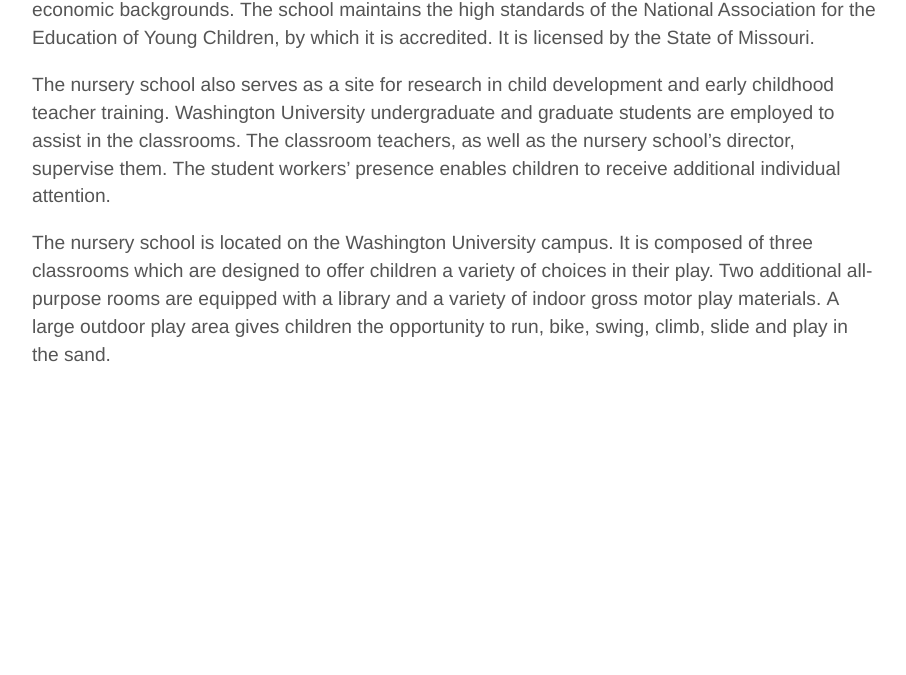
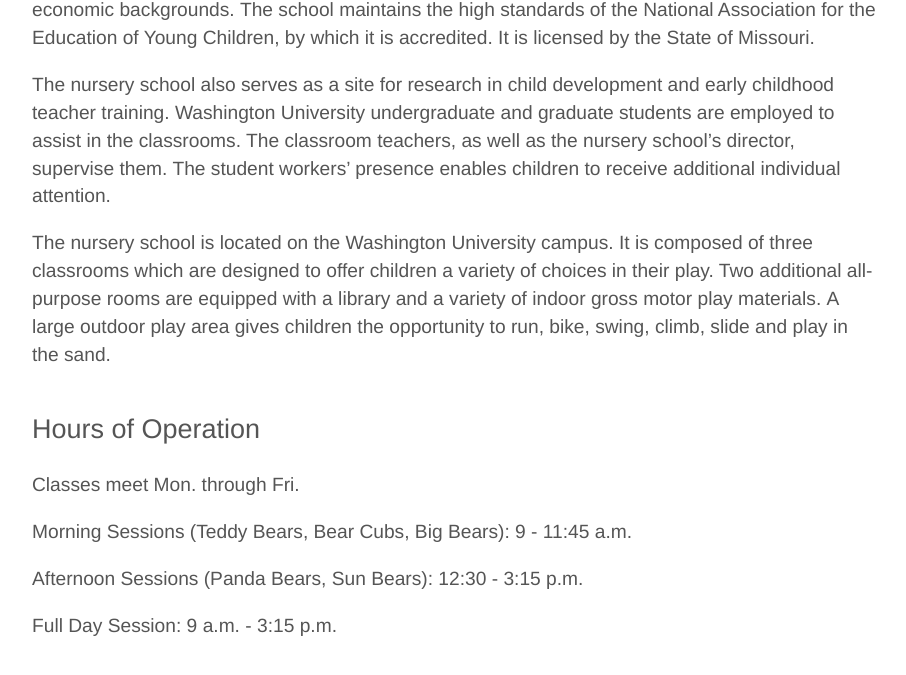
Before and after one commit to cse256-sp2021/information-foraging-belannabarnes, a website: page files/about.html in a window 1280 px wide. Shown: the part 1758-2433 px from the top of the page, without its empty margins (28-934 px from the left). Before the commit the page ends 2186 px from the top, so only its background shows below. Drawn offline with nearby package versions, Linux system fonts and the light colour scheme; files that its build step writes are made by us from their sources; files whose address does not match are found by name.

Commit message:
updated school_day task

```diff
--- a/files/about.html
+++ b/files/about.html
@@ -61,6 +61,12 @@
                         gives children the opportunity to run, bike, swing, climb, slide
                         and play in the sand.
                     </p>
+                    <br>
+                    <h3>Hours of Operation</h3><br>
+                    <p>Classes meet Mon. through Fri.</p>
+                    <p>Morning Sessions (Teddy Bears, Bear Cubs, Big Bears): 9 - 11:45 a.m.</p>
+                    <p>Afternoon Sessions (Panda Bears, Sun Bears): 12:30 - 3:15 p.m.</p>
+                    <p>Full Day Session: 9 a.m. - 3:15 p.m.</p>
                 </div>
             </article>
         </main>
```
Also changed, not shown: files/calendar.html (+0 -5 lines).
